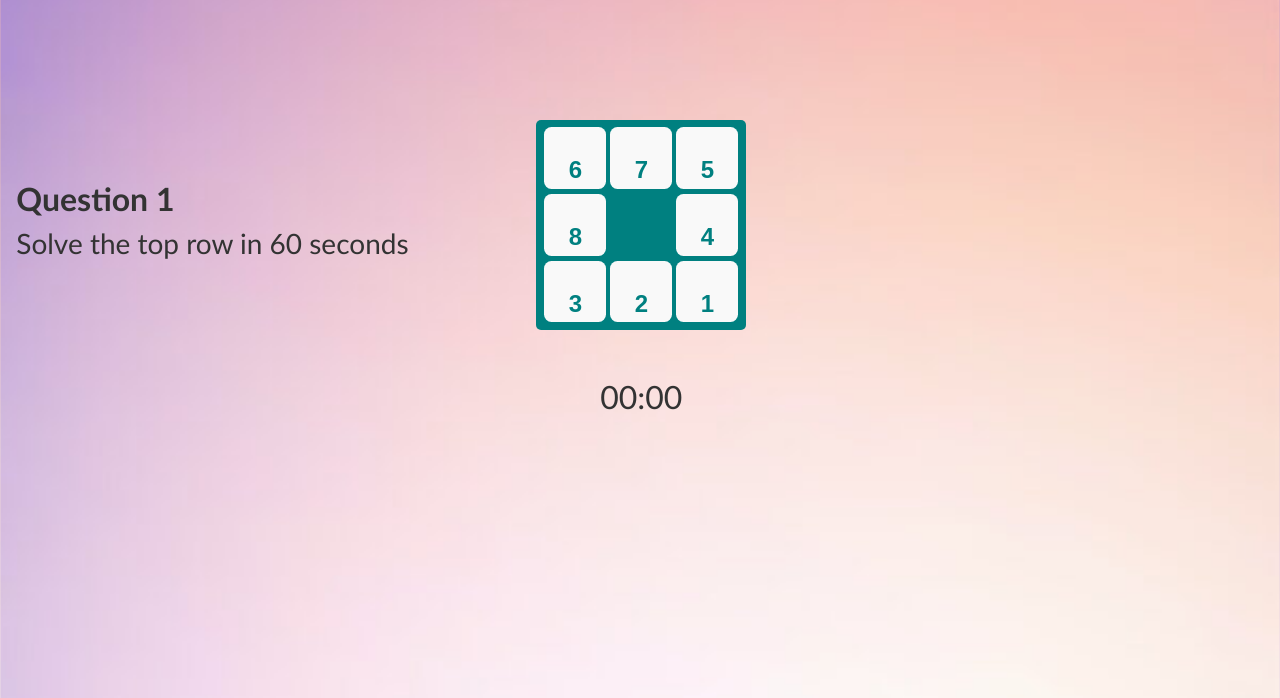
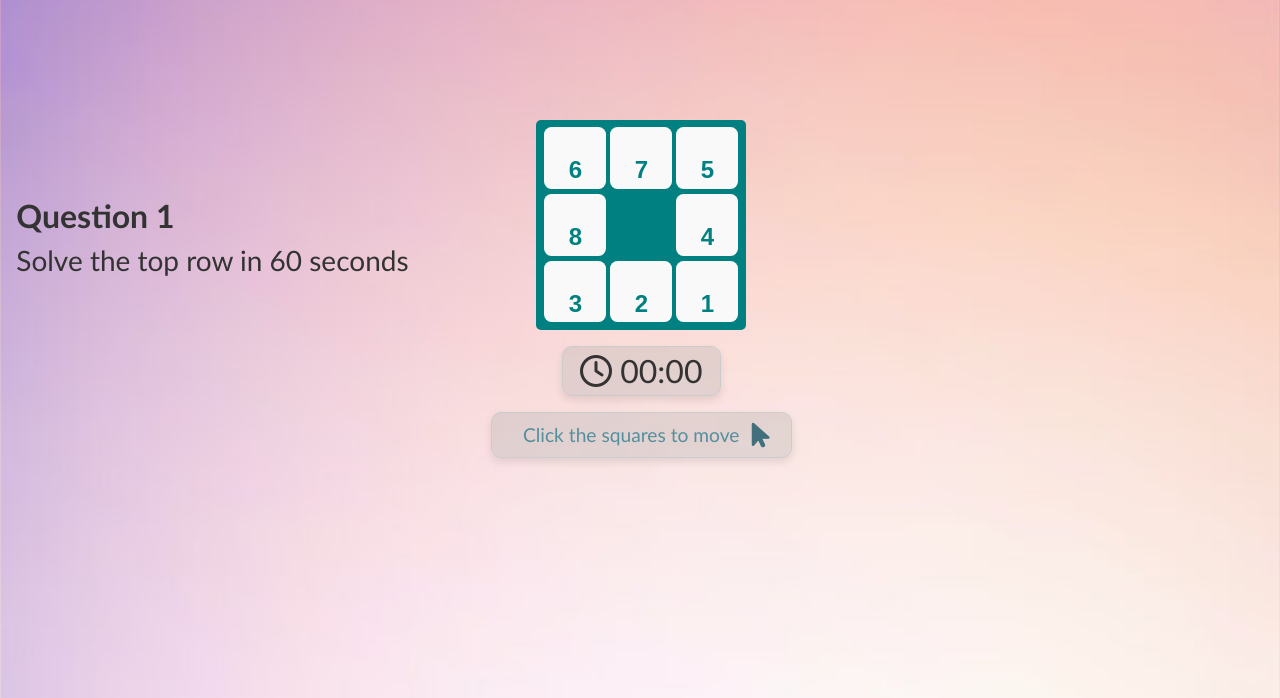
Before and after one commit to lucyhecht1/Interactive-Slide-Puzzle, a Flask app: page /quiz/1 in a window 1280 px wide. Shown: the part 56-754 px from the top of the page. Run offline with Flask 3, Linux system fonts and the light colour scheme; some libraries are stand-ins or nearby versions.

Commit message:
edited quiz page

```diff
--- a/Sliding-Puzzle-main/static/index.js
+++ b/Sliding-Puzzle-main/static/index.js
@@ -271,6 +271,9 @@ function checkQuizComplete() {
   }
 }
 function startTimer() {
+      $("#clock").hide();
+      $("#clock").addClass("slow-spin");
+      $("#clock").show();
   totalSeconds = 0;
   timerOn = true;
   if (!timerInterval) {
--- a/Sliding-Puzzle-main/static/quiz.js
+++ b/Sliding-Puzzle-main/static/quiz.js
@@ -8,6 +8,8 @@ $(document).ready(function () {
 
   document.getElementById("startBtn").addEventListener("click", function () {
     startTimer();
+
+
     // Additional puzzle logic here
   });
 
--- a/Sliding-Puzzle-main/static/style.css
+++ b/Sliding-Puzzle-main/static/style.css
@@ -411,3 +411,28 @@ font-weight: bold;
 	padding-bottom: 2%;
 
 }
+#timer{
+	padding-top: 3%;
+}
+
+#bold{
+font-weight: bold;
+}
+.timer-card{
+
+	border: 1px solid #ccc; /* Add border */
+    border-radius: 10px; /* Add border radius for rounded corners */
+    padding:0%;
+    margin-top:4%; /* Add margin between cards */
+	margin-left: 30%;
+	margin-right: 30%;
+	font-size: 200%;
+    box-shadow: 0 4px 8px rgba(0, 0, 0, 0.1); /* Add shadow effect */
+    background-color: rgba(169, 169, 169, 0.3); /* Set background color with transparency */
+
+}
+
+.slow-spin {
+	-webkit-animation: fa-spin 6s infinite linear;
+	animation: fa-spin 6s infinite linear;
+  }
--- a/Sliding-Puzzle-main/templates/learn.html
+++ b/Sliding-Puzzle-main/templates/learn.html
@@ -67,7 +67,9 @@
 
         <br>
 
-        <button id="instructionsButton" class="styled-button">Show me How</button>
+        <button id="instructionsButton" class="styled-button">
+            <span>Show me How </span>
+             <span id="bold">&or;</span> </button>
             <div id="instructions" class="instructions-container">
                 <p> Note:   There are <strong>many</strong> different ways you can move the tiles to achieve your
                 desired result. This video might not be your exact board, but it could inspire movement!</p>
--- a/Sliding-Puzzle-main/templates/quiz.html
+++ b/Sliding-Puzzle-main/templates/quiz.html
@@ -25,9 +25,22 @@
 
         <button id="resultsButton" class="styled-button mt-3">Results</button>
         <button id="nextButton" class="styled-button mt-3">Next</button>
-        <br><br>
 
-        <h2 id="timer">00:00 </h2>
+
+            <div class="card-body timer-card">
+                <span><i id="clock" class="fa-regular fa-clock "></i></span>
+                <span id="timer">00:00</span>
+            </div>
+
+
+
+
+        <div class="card-body click-card">
+            <div class="row">
+                <span id="click">Click the squares to move</span>
+                <span><i class=" cursor fa-solid fa-arrow-pointer fa-beat fa-xl"></i></span>
+            </div>
+        </div>
     </div>
 
     <div class="col-md-4 mt-4">
```
